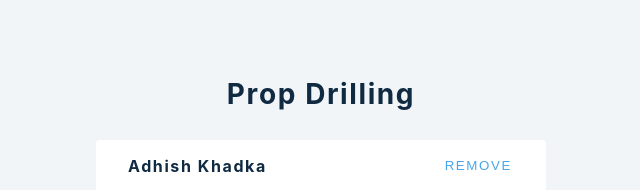
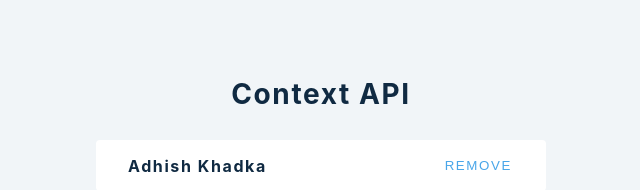
Before and after one commit to bidur45/Advanced-react, a React (Create React App) app: page / in a window 1280 px wide. Shown: the top 190 px of the page, without its empty margins (319-959 px from the left). Built offline with nearby package versions, Linux system fonts and the light colour scheme.

Commit message:
context API

```diff
--- a/src/proop drilling/1-proopDrilling.js
+++ b/src/5-proop drilling/1-proopDrilling.js
@@ -5,9 +5,10 @@
   const [people, setPeople] = useState(data);
 
   const removePerson = (id) => {
-    setPeople((people) => {
-      return people.filter((person) => person.id !== id);
-    });
+
+      let newPeople=people.filter((person) => person.id !== id);
+      setPeople(newPeople);
+
   };
   return (
     <>
--- /dev/null
+++ b/src/6-contextAPI/1-context-API.js
@@ -0,0 +1,51 @@
+import React, { useState , useContext } from 'react';
+import { data } from '../data';
+const personContext = React.createContext()
+const ContextAPI = () => {
+  const [people, setPeople] = useState(data);
+
+  const removePerson = (id) => {
+
+      let newPeople=people.filter((person) => person.id !== id);
+      setPeople(newPeople);
+
+  };
+  return (
+    <>
+      <personContext.Provider value = {{removePerson, people}} >
+        <h3>Context API</h3>
+        <List  />
+      </personContext.Provider>
+    </>
+  );
+};
+
+const List = () => {
+    const {people}  = useContext(personContext)
+  return (
+    <>
+      {people.map((person) => {
+        return (
+          <SinglePerson
+            key={person.id}
+            {...person}
+
+          />
+        );
+      })}
+    </>
+  );
+};
+
+const SinglePerson = ({ id, name}) => {
+    const {removePerson} = useContext(personContext)
+
+  return (
+    <div className='item'>
+      <h4>{name}</h4>
+      <button onClick={() => removePerson(id)}>REMOVE</button>
+    </div>
+  );
+};
+
+export default ContextAPI;
--- a/src/App.js
+++ b/src/App.js
@@ -5,7 +5,8 @@
 // import State from './3-react-form/1-form-basics'
 // import State from './3-react-form/2-useRef-hook'
 // import State from './4-useReducer-hook'
-import State from './proop drilling/1-proopDrilling'
+// import State from './5-proop drilling/1-proopDrilling'
+import State from './6-contextAPI/1-context-API'
 
 
 
```
